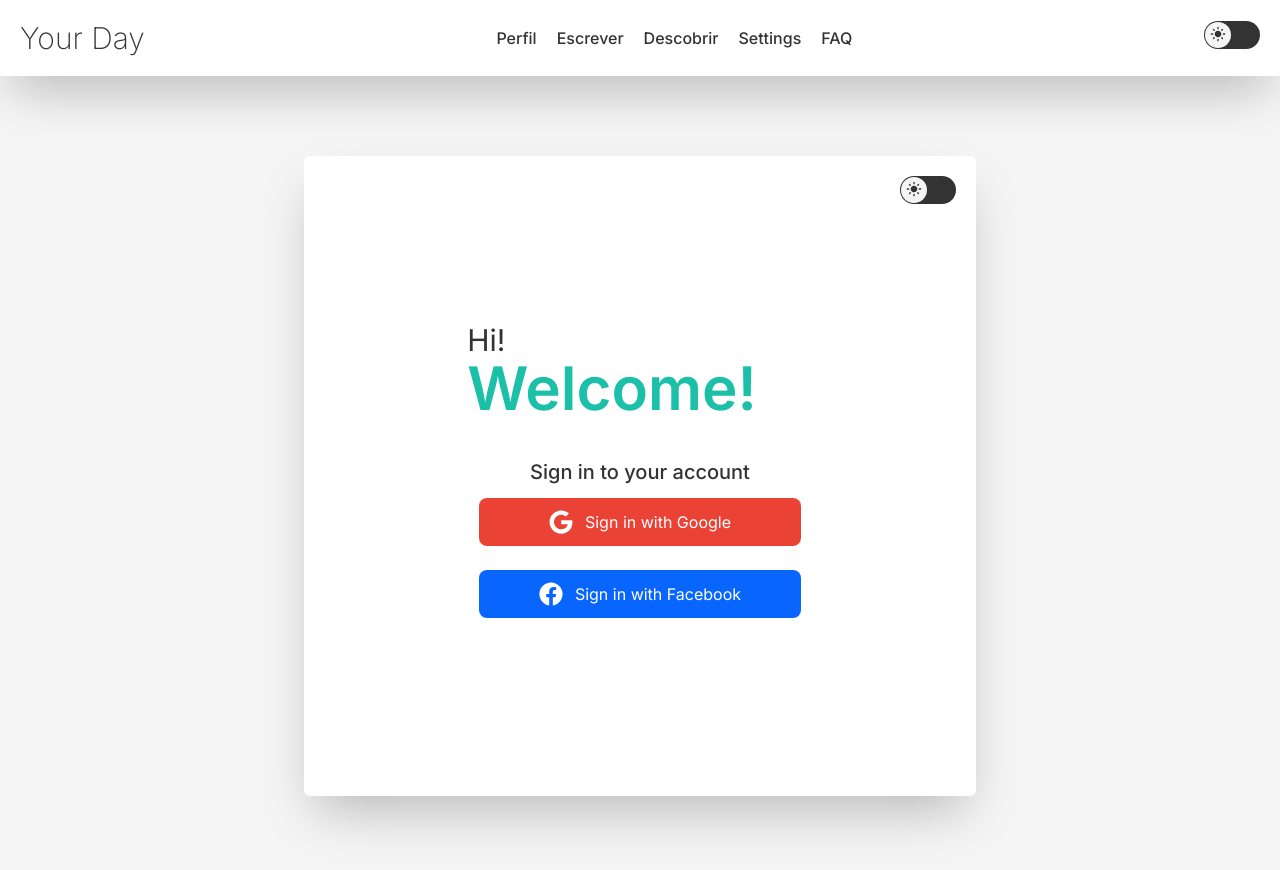
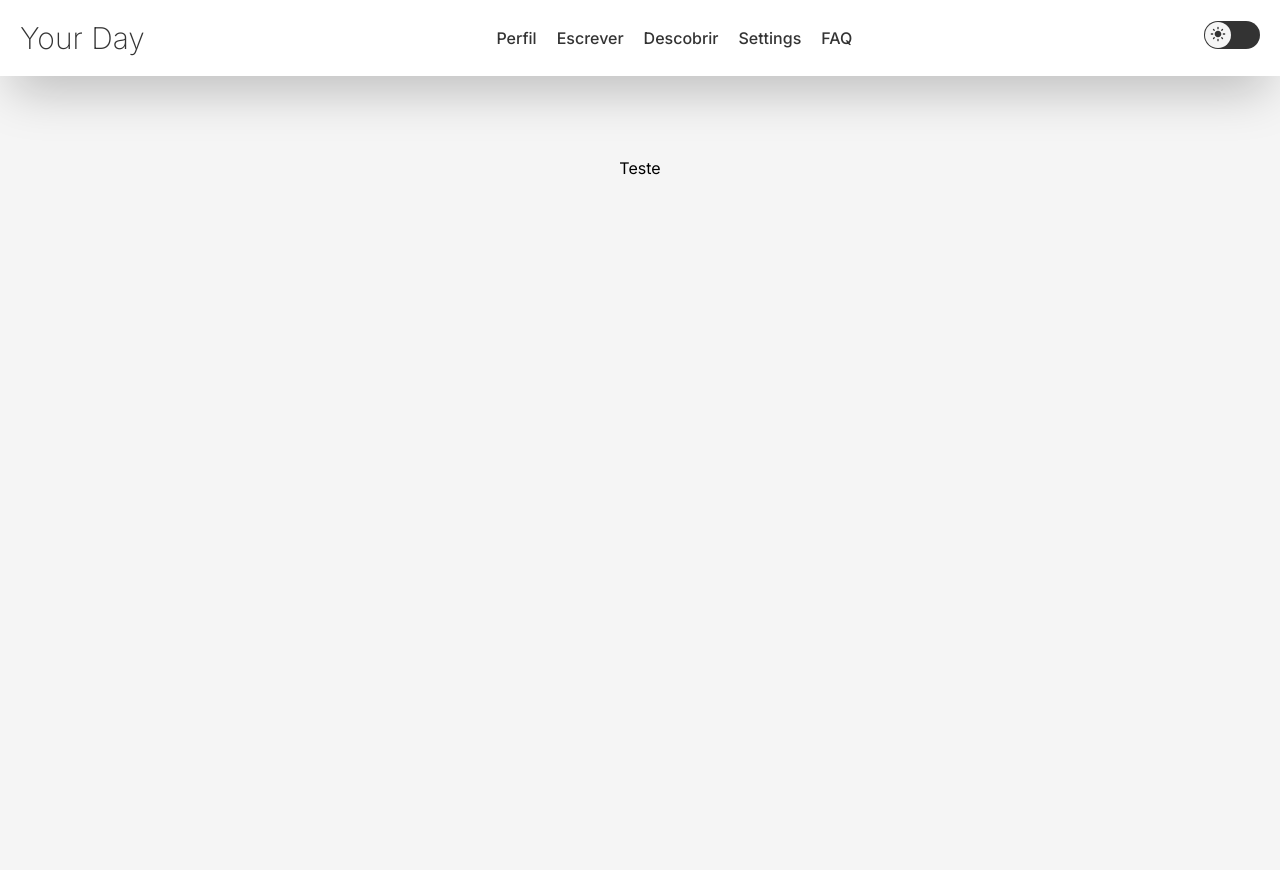
Before and after one commit to rianbittencourt/Your-Day-Front, a Next.js app: page / in a window 1280 px wide. Shown: the top 870 px of the page. Built offline with nearby package versions, Linux system fonts and the light colour scheme.

Commit message:
chore: fix

```diff
--- a/src/app/layout.tsx
+++ b/src/app/layout.tsx
@@ -1,20 +1,26 @@
+
 import { Providers } from "./providers";
 import "../index.css";
 import { Inter } from "next/font/google";
 const inter = Inter({ subsets: ["latin"] });
 import Header from "@/components/Header/Header";
 
+
+
 export default function RootLayout({
   children,
 }: {
   children: React.ReactNode;
 }) {
+
   return (
-    <Providers>
-      <body className={inter.className}>
-        <Header />
-        {children}
-      </body>
+    <Providers >
+      <html lang="pt-BR">
+        <body className={inter.className}>
+          <Header />
+          {children}
+        </body>
+      </html>
     </Providers>
   );
 }
--- a/src/app/page.tsx
+++ b/src/app/page.tsx
@@ -1,13 +1,7 @@
-"use client";
-import LoginRegister from "@/components/LoginRegister/LoginRegister";
-import Header from "@/components/Header/Header";
-import { Locale } from "@/config/i18n.config";
-import Faq from "@/components/Faq/Faq";
-
 export default function Home() {
   return (
     <main className="flex min-h-screen flex-col items-center justify-between sm:p-20 bg-primary">
-      <LoginRegister />
+      <>Teste</>
     </main>
   );
 }
--- a/src/app/providers.tsx
+++ b/src/app/providers.tsx
@@ -1,21 +1,11 @@
 "use client";
 import React, { ReactNode } from "react";
 import { ThemeProvider } from "@/hooks/ThemeContext";
-import { useLanguage } from "@/hooks/LanguageHook";
-import { LanguageProvider } from "@/hooks/LanguageHook";
 
 interface ProvidersProps {
   children: ReactNode;
 }
 
-export function Providers({ children }: ProvidersProps): JSX.Element {
-  const { lang } = useLanguage();
-
-  return (
-    <ThemeProvider initialTheme="dark">
-      <LanguageProvider lang={lang}>
-        <html lang={lang}>{children}</html>
-      </LanguageProvider>
-    </ThemeProvider>
-  );
+export function Providers({ children }: ProvidersProps) {
+  return <ThemeProvider initialTheme="dark">{children}</ThemeProvider>;
 }
--- a/src/components/LoginRegister/LoginRegister.tsx
+++ b/src/components/LoginRegister/LoginRegister.tsx
@@ -2,14 +2,10 @@
 import ButtonLogin from "./components/ButtonLogin";
 import { FaFacebook, FaGoogle } from "react-icons/fa";
 import SwitchTheme from "../SwitchTheme/SwitchTheme";
-import { useLanguageContext } from "@/hooks/LanguageHook";
 import { getDictionaryUseClient } from "@/dictionaries/default-dictionaries-use-client";
 import { Locale } from "@/config/i18n.config";
 
 export default function LoginRegister() {
-  const { lang } = useLanguageContext();
-  const t = getDictionaryUseClient(lang);
-
   return (
     <div className="flex items-center justify-center relative flex-grow  rounded-md shadow-2xl max-w-7xl sm:max-w-2xl w-full h-full bg-secondary ">
       <div className="absolute top-5 right-5">
@@ -17,23 +13,21 @@ export default function LoginRegister() {
       </div>
       <div className="flex flex-col  mx-auto px-2  ">
         <div className="mr-14">
-          <h2 className="text-3xl text-primary">{t.register.welcome}</h2>
-          <h2 className="text-6xl font-semibold text-[#1CC0A9] ">
-            {t.register.title}
-          </h2>
+          <h2 className="text-3xl text-primary">testes</h2>
+          <h2 className="text-6xl font-semibold text-[#1CC0A9] ">tsete</h2>
         </div>
         <p className="mt-10 text-center text-xl font-medium text-primary ">
-          {t.register.paragrafe}
+          tsete
         </p>
         <div className="flex  flex-col">
           <ButtonLogin
-            title={t.register.googleButtonText}
+            title="teste"
             icon={<FaGoogle />}
             color="#ea4335"
             onClick={() => {}}
           />
           <ButtonLogin
-            title={t.register.facebookButtonText}
+            title="teste"
             icon={<FaFacebook />}
             color="#0866ff"
             onClick={() => {}}
--- a/src/components/SwitchTheme/SwitchTheme.tsx
+++ b/src/components/SwitchTheme/SwitchTheme.tsx
@@ -1,9 +1,10 @@
+'use client';
 import Switch from "react-switch";
 import { useContext } from "react";
 import { ThemeContext } from "@/hooks/ThemeContext";
 import { MdLightMode, MdNightlight } from "react-icons/md";
 
-export default function SwitchTheme(s) {
+export default function SwitchTheme() {
   const { theme, setTheme } = useContext(ThemeContext);
   return (
     <div>
--- a/src/hooks/LanguageHook.tsx
+++ /dev/null
@@ -1,86 +0,0 @@
-import React, {
-  createContext,
-  useEffect,
-  useState,
-  useContext,
-  ReactNode,
-} from "react";
-import { Locale } from "@/config/i18n.config"; // Importe o tipo Locale aqui
-
-// Definindo o tipo do contexto
-type LanguageContextType = {
-  lang: Locale;
-  setLang: React.Dispatch<React.SetStateAction<Locale>>;
-};
-
-// Criando o contexto
-const LanguageContext = createContext<LanguageContextType | undefined>(
-  undefined
-);
-
-// Função para obter a localidade do navegador
-function getUserLocale(): Locale {
-  if (typeof navigator !== "undefined") {
-    return (navigator.language || "en-US") as Locale;
-  } else {
-    // Em ambientes onde navigator não está disponível, retorne uma localidade padrão
-    return "en-US";
-  }
-}
-
-function isLanguageSupported(lang: Locale): boolean {
-  const supportedLanguages: Locale[] = ["en-US", "pt-BR"];
-  return supportedLanguages.includes(lang);
-}
-
-// Custom Hook para gerenciar a linguagem
-export function useLanguage(): LanguageContextType {
-  const [lang, setLang] = useState(() => {
-    let storedLang: Locale | null = null;
-    if (typeof window !== "undefined") {
-      storedLang = localStorage.getItem("lang") as Locale | null;
-    }
-    return storedLang || getUserLocale();
-  });
-
-  useEffect(() => {
-    if (!isLanguageSupported(lang)) {
-      const userLocale = getUserLocale();
-      if (isLanguageSupported(userLocale)) {
-        setLang(userLocale);
-      } else {
-        setLang("en-US");
-      }
-    }
-  }, [lang]);
-
-  useEffect(() => {
-    if (typeof window !== "undefined") {
-      localStorage.setItem("lang", lang);
-    }
-  }, [lang]);
-
-  return { lang, setLang };
-}
-
-export const useLanguageContext = () => {
-  const context = useContext(LanguageContext);
-  if (!context) {
-    throw new Error(
-      "useLanguageContext must be used within a LanguageProvider"
-    );
-  }
-  return context;
-};
-
-export const LanguageProvider: React.FC<{ children: ReactNode, lang: Locale }> = ({
-  children,
-}) => {
-  const { lang, setLang } = useLanguage();
-
-  return (
-    <LanguageContext.Provider value={{ lang, setLang }}>
-      {children}
-    </LanguageContext.Provider>
-  );
-};
--- a/src/hooks/ThemeContext.tsx
+++ b/src/hooks/ThemeContext.tsx
@@ -16,10 +16,12 @@ interface ThemeProviderProps {
 }
 
 const getInitialTheme = () => {
-  if (typeof window !== "undefined" && window.localStorage) {
+  if (typeof window !== "undefined") {
+    if (window.localStorage) {
       const storedPrefs = window.localStorage.getItem("color-theme");
       if (typeof storedPrefs === "string") {
         return storedPrefs;
+      }
     }
 
     const userMedia = window.matchMedia("(prefers-color-scheme: dark)");
@@ -37,23 +39,23 @@ export const ThemeProvider = ({
 }: ThemeProviderProps) => {
   const [theme, setTheme] = useState<string>(getInitialTheme());
 
-  const rawSetTheme = (rowTheme: string) => {
-    const root = window.document.documentElement;
-    const isDark = rowTheme === "dark";
+  useEffect(() => {
+    const rawSetTheme = (newTheme: string) => {
+      const root = document.documentElement;
+      const isDark = newTheme === "dark";
 
       root.classList.remove(isDark ? "light" : "dark");
-    root.classList.add(rowTheme);
+      root.classList.add(newTheme);
 
-    localStorage.setItem("color-theme", rowTheme);
+      localStorage.setItem("color-theme", newTheme);
     };
 
     if (initialTheme) {
       rawSetTheme(initialTheme);
     }
 
-  useEffect(() => {
     rawSetTheme(theme);
-  }, [theme]);
+  }, [initialTheme, theme]);
 
   return (
     <ThemeContext.Provider value={{ theme, setTheme }}>
```
Lines whose indentation alone changed are shown as unchanged.
